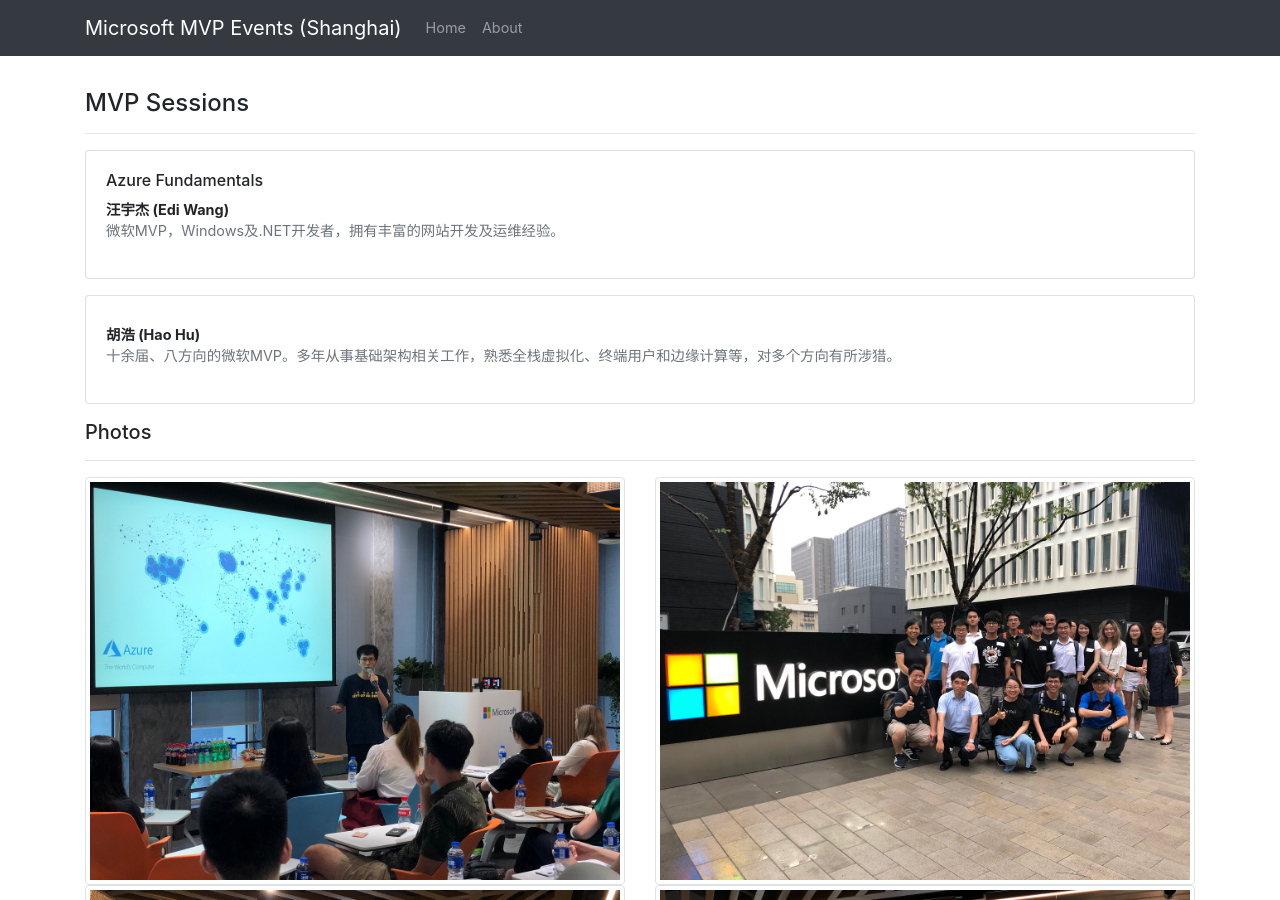
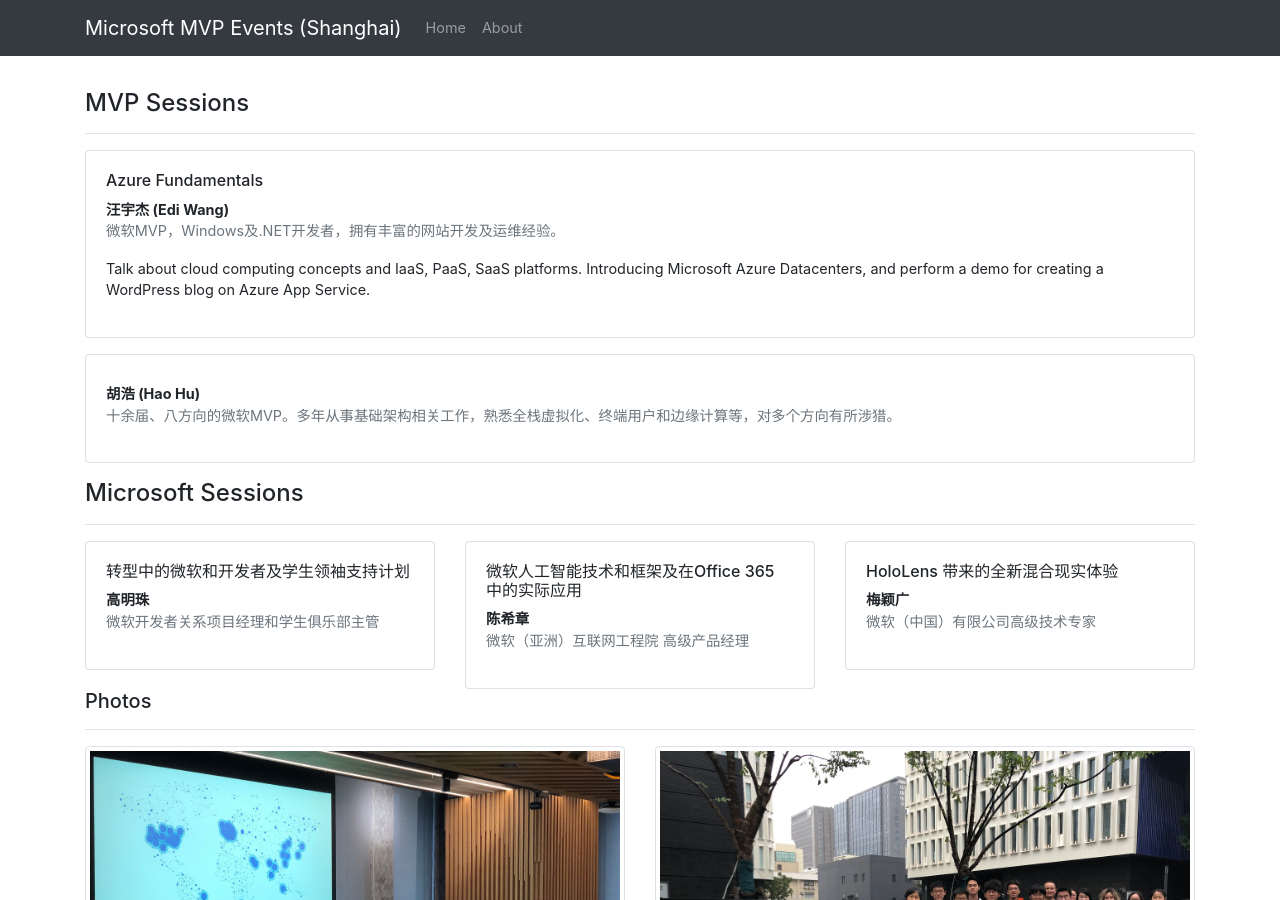
Before and after one commit to microsoft-mvp-events-cn/events, a Jekyll site: the page built from content/19.8-NYU-Microsoft-Visit.html, in a window 1280 px wide and 900 px high, scrolled down 425 px. Built offline with Jekyll 4.4.1, drawn with Linux system fonts in a browser that asks for light colours.

Commit message:
Update 19.8-NYU-Microsoft-Visit.html

```diff
--- a/content/19.8-NYU-Microsoft-Visit.html
+++ b/content/19.8-NYU-Microsoft-Visit.html
@@ -40,7 +40,7 @@
         <strong>汪宇杰 (Edi Wang)</strong>
         <p class="text-muted">微软MVP，Windows及.NET开发者，拥有丰富的网站开发及运维经验。</p>
         <p>
-
+            Talk about cloud computing concepts and IaaS, PaaS, SaaS platforms. Introducing Microsoft Azure Datacenters, and perform a demo for creating a WordPress blog on Azure App Service.
         </p>
     </div>
 </section>
@@ -56,6 +56,47 @@
         </p>
     </div>
 </section>
+
+<h4>
+    Microsoft Sessions
+</h4>
+<hr>
+
+<div class="row">
+    <div class="col-md-4">
+        <section class="card">
+            <div class="card-body">
+                <h6>
+                    转型中的微软和开发者及学生领袖支持计划
+                </h6>
+                <strong>高明珠</strong>
+                <p class="text-muted">微软开发者关系项目经理和学生俱乐部主管</p>
+            </div>
+        </section>
+    </div>
+    <div class="col-md-4">
+        <section class="card">
+            <div class="card-body">
+                <h6>
+                    微软人工智能技术和框架及在Office 365 中的实际应用
+                </h6>
+                <strong>陈希章</strong>
+                <p class="text-muted">微软（亚洲）互联网工程院 高级产品经理 </p>
+            </div>
+        </section>
+    </div>
+    <div class="col-md-4">
+        <section class="card">
+            <div class="card-body">
+                <h6>
+                    HoloLens 带来的全新混合现实体验
+                </h6>
+                <strong>梅颖广</strong>
+                <p class="text-muted">微软（中国）有限公司高级技术专家</p>
+            </div>
+        </section>
+    </div>
+</div>
 
 <h5>Photos</h5>
 <hr>
```
